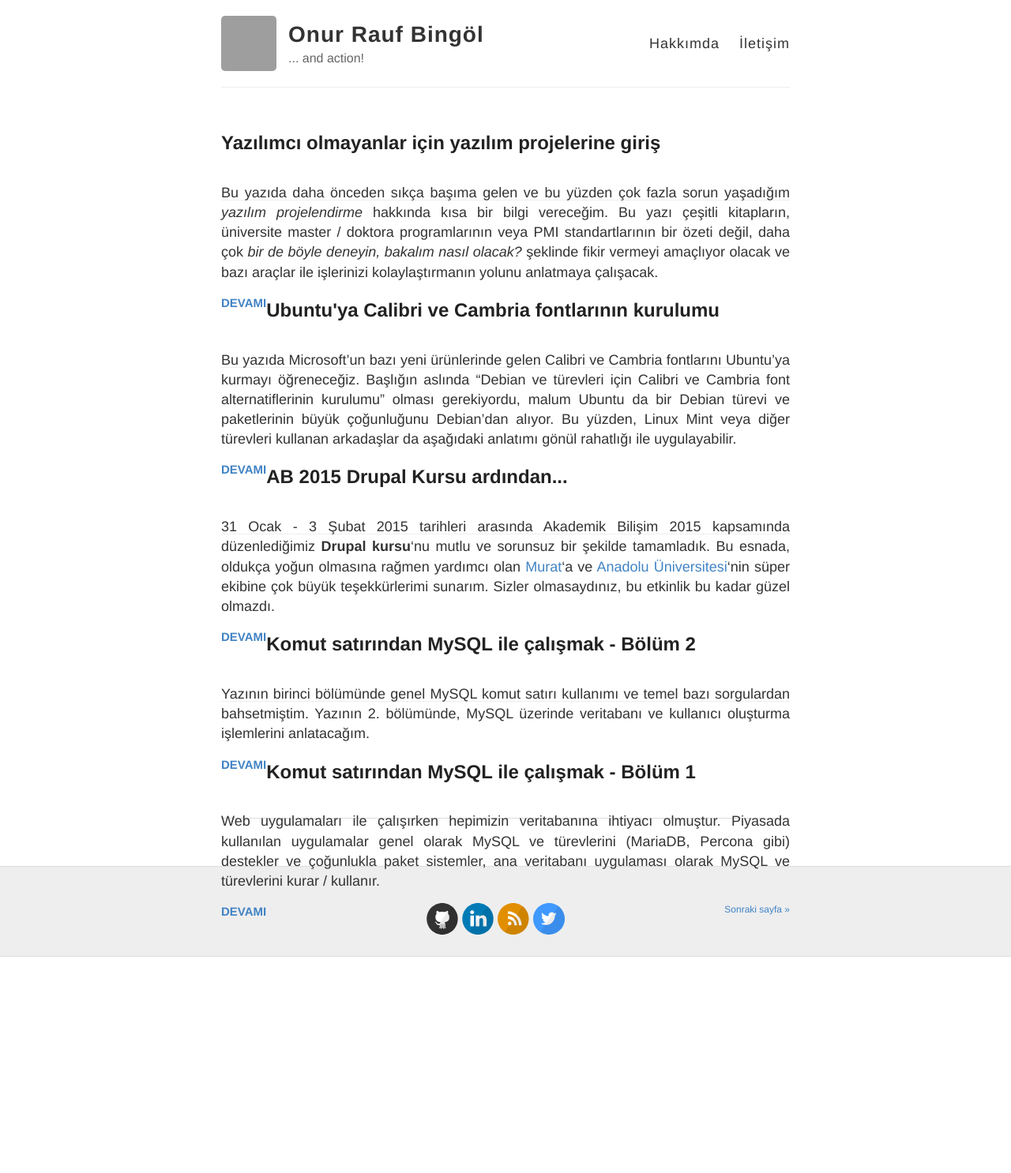
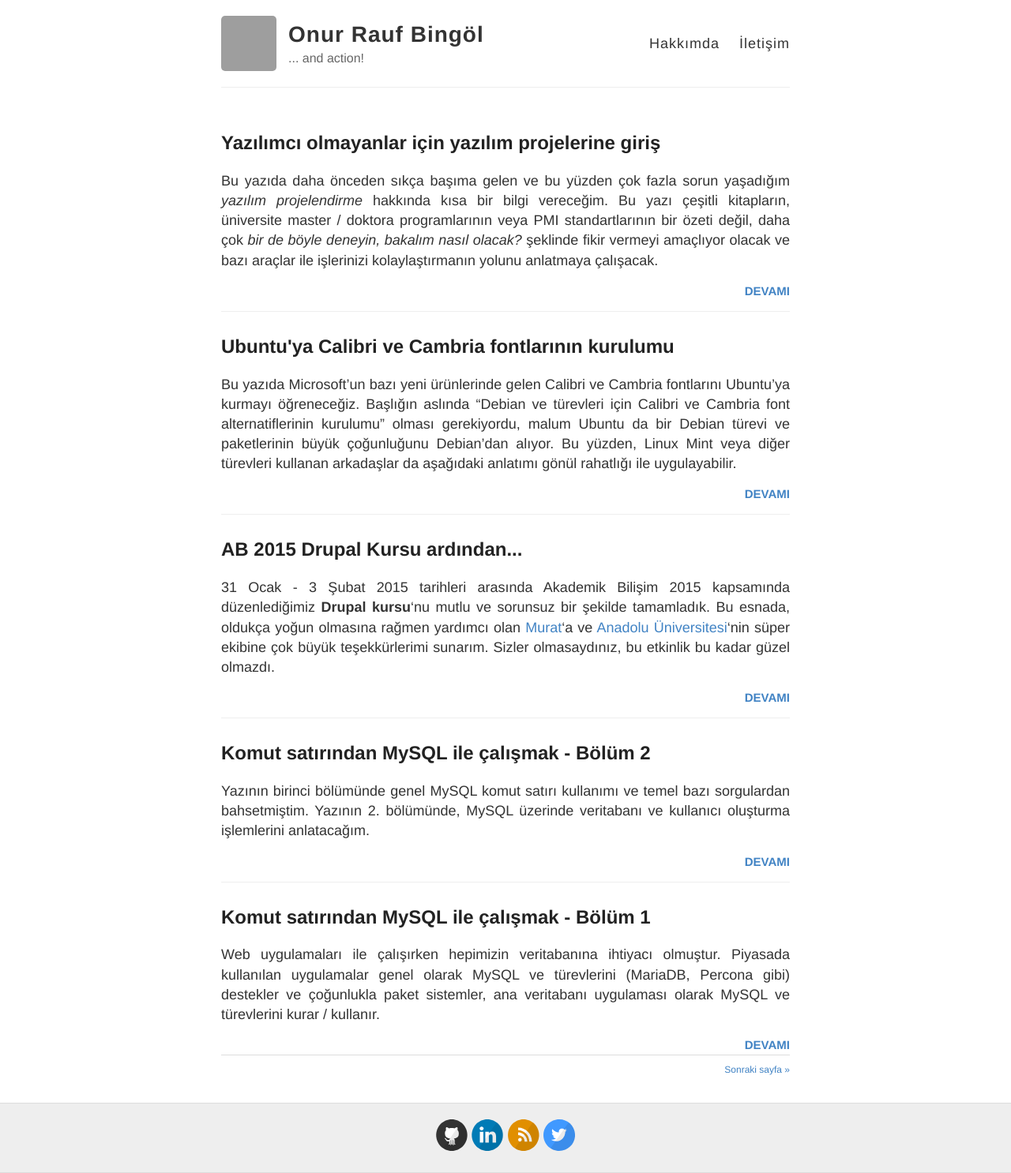
Before and after one commit to orbingol/orbingol.github.io, a Jekyll site: the page built from index.html, in a window 1280 px wide. Shown: the whole page at 79% size. Built offline with Jekyll 4.4.1, drawn with Linux system fonts in a browser that asks for light colours; Markdown is read by kramdown in place of the engine named in the settings; the list of posts is cut into pages by our own code; before the commit the page ends 1212 px from its top, so only the background shows below that; grey boxes are pictures that could not be loaded.

Commit message:
Give up working with CSS...

```diff
--- a/_sass/_custom.scss
+++ b/_sass/_custom.scss
@@ -4,10 +4,6 @@
 
 .justify {
   text-align: justify;
-
-  p {
-    float: left;
-  }
 
 }
 
@@ -21,5 +17,5 @@
 
 .read-more {
   font-weight: bold;
-  float: left;
+  float: right;
 }
```
